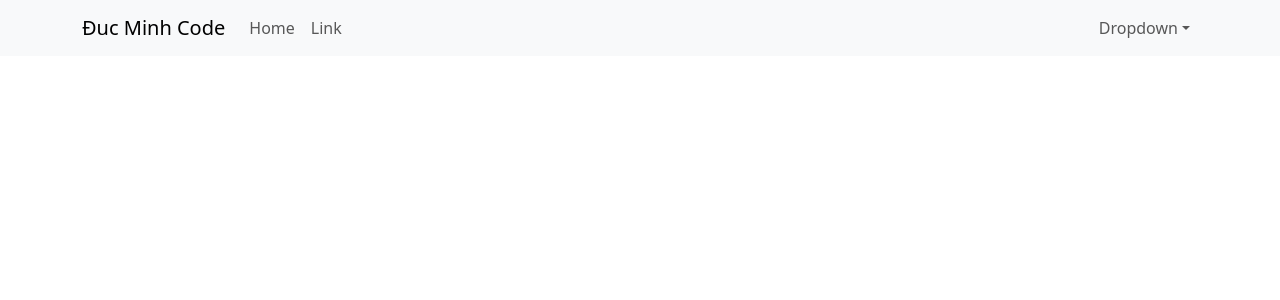
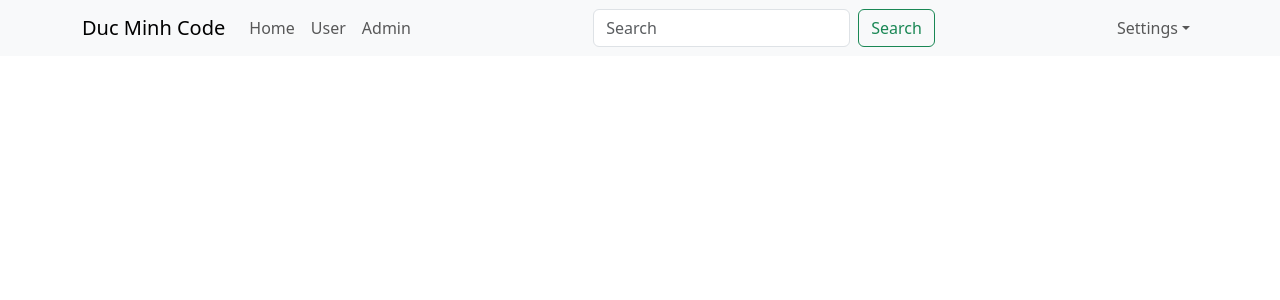
Before and after one commit to minh12200412/Personal-Project, a React (Create React App) app: page / in a window 1280 px wide. Shown: the top 300 px of the page. Built offline with nearby package versions, Linux system fonts and the light colour scheme.

Commit message:
RouterSS1

```diff
--- /dev/null
+++ b/src/Components/Admin/Admin.jsx
@@ -0,0 +1,6 @@
+import React from "react";
+
+const Admin = (props) => {
+  return <div>Admin</div>;
+};
+export default Admin;
--- a/src/Components/Header/Header.jsx
+++ b/src/Components/Header/Header.jsx
@@ -2,24 +2,46 @@ import Container from "react-bootstrap/Container";
 import Nav from "react-bootstrap/Nav";
 import Navbar from "react-bootstrap/Navbar";
 import NavDropdown from "react-bootstrap/NavDropdown";
+import Form from "react-bootstrap/Form";
+import Button from "react-bootstrap/Button";
+import { Link } from "react-router-dom";
 
 const Header = () => {
   return (
     <Navbar expand="lg" className="bg-body-tertiary">
       <Container>
-        <Navbar.Brand href="#home">Đuc Minh Code</Navbar.Brand>
+        <Navbar.Brand href="">Duc Minh Code</Navbar.Brand>
         <Navbar.Toggle aria-controls="basic-navbar-nav" />
         <Navbar.Collapse id="basic-navbar-nav">
           <Nav className="me-auto">
-            <Nav.Link href="#home">Home</Nav.Link>
-            <Nav.Link href="#link">Link</Nav.Link>
+            <Link className="nav-link" to="/">
+              Home
+            </Link>
+            <Link className="nav-link" to="/users">
+              User
+            </Link>
+            <Link className="nav-link" to="/admins">
+              Admin
+            </Link>
+          </Nav>
+          <Nav className="me-auto">
+            <Form className="d-flex">
+              <Form.Control
+                type="search"
+                placeholder="Search"
+                className="me-2"
+                aria-label="Search"
+              />
+              <Button variant="outline-success">Search</Button>
+            </Form>
           </Nav>
           <Nav className="">
-            <NavDropdown title="Dropdown" id="basic-nav-dropdown">
+            <NavDropdown title="Settings" id="basic-nav-dropdown">
               <NavDropdown.Item href="#action/3.1">Log in</NavDropdown.Item>
               <NavDropdown.Item href="#action/3.2">Log out</NavDropdown.Item>
               <NavDropdown.Item href="#action/3.3">Profile</NavDropdown.Item>
               <NavDropdown.Divider />
+              <NavDropdown.Item href="#action/3.4">Help</NavDropdown.Item>
             </NavDropdown>
           </Nav>
         </Navbar.Collapse>
--- /dev/null
+++ b/src/Components/User/User.jsx
@@ -0,0 +1,6 @@
+import React from "react";
+
+const User = (props) => {
+  return <div>User</div>;
+};
+export default User;
--- a/src/index.js
+++ b/src/index.js
@@ -2,14 +2,27 @@ import React from "react";
 import ReactDOM from "react-dom/client";
 import "./index.css";
 import App from "./App";
+import { Provider } from "react-redux";
+// import store from "./app/store";
 import reportWebVitals from "./reportWebVitals";
 import "bootstrap/dist/css/bootstrap.min.css";
+import { BrowserRouter, Routes, Route } from "react-router-dom";
+import User from "./Components/User/User";
+import Admin from "./Components/Admin/Admin";
 
 const root = ReactDOM.createRoot(document.getElementById("root"));
 root.render(
+  // <Provider store={store}>
   <React.StrictMode>
-    <App />
+    <BrowserRouter>
+      <Routes>
+        <Route path="/" element={<App />} />
+        <Route path="users" element={<User />} />
+        <Route path="admins" element={<Admin />} />
+      </Routes>
+    </BrowserRouter>
   </React.StrictMode>
+  // </Provider>,
 );
 
 // If you want to start measuring performance in your app, pass a function
```
